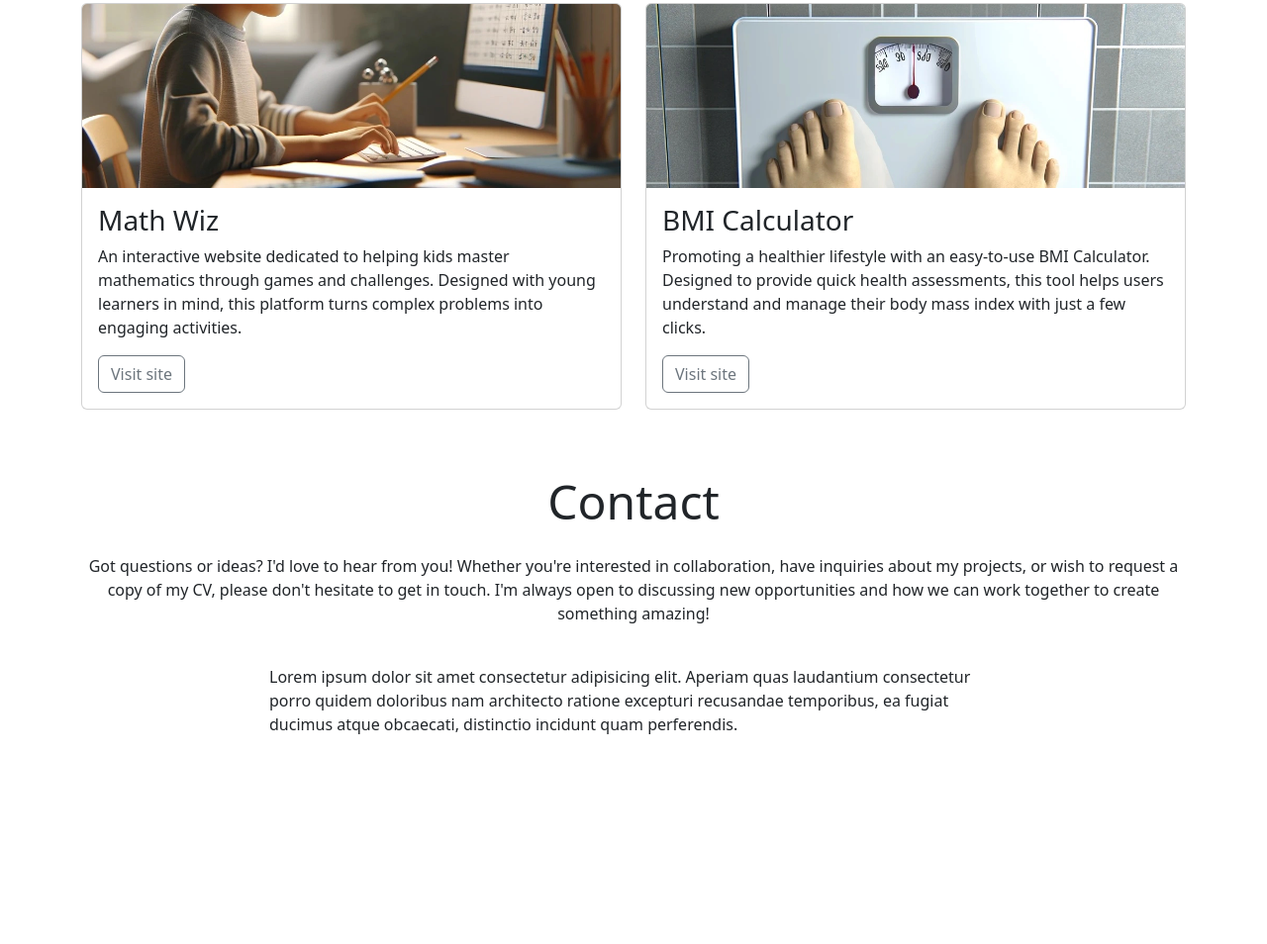
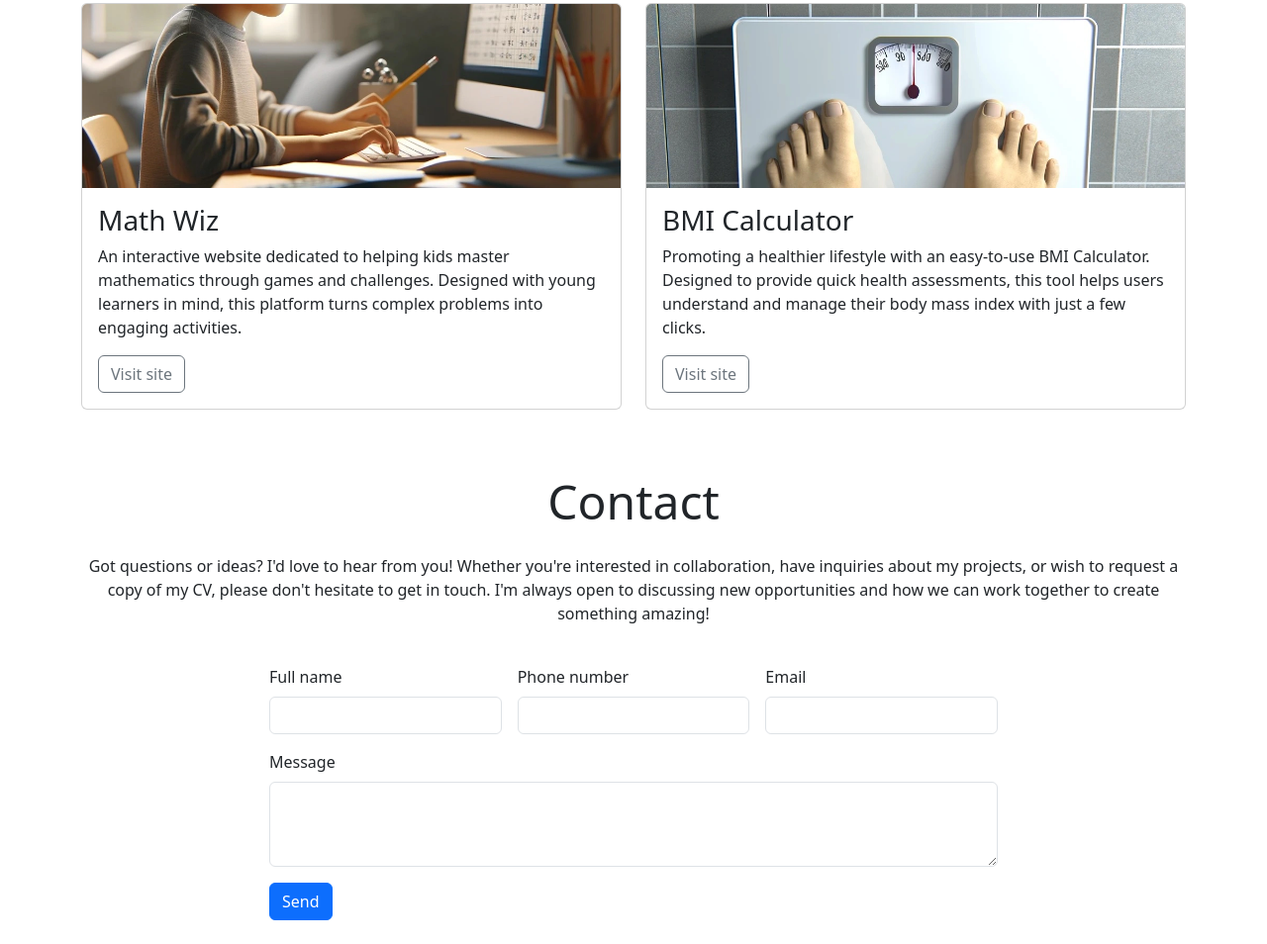
Before and after one commit to wen-l-liu/intro-to-bootstrap, a plain HTML site: page index.html in a window 1280 px wide. Shown: the part 1421-2375 px from the top of the page at 99% size. Before the commit the page ends 2165 px from the top, so only its background shows below. Drawn offline with nearby package versions, Linux system fonts and the light colour scheme.

Commit message:
Add contact form in the footer

```diff
--- a/index.html
+++ b/index.html
@@ -167,7 +167,7 @@
 
     </main>
     <!-- Contact section -->
-  <footer id="contact" class="container">
+    <footer id="contact" class="container">
         <div class="row justify-content-center">
             <div class="col-12 text-center my-4">
                 <h2 class="display-5">Contact</h2>
@@ -177,9 +177,32 @@
                     touch. I'm always open to discussing new opportunities and how we
                     can work together to create something amazing!</p>
             </div>
-            <div class="col-12 col-md-10 col-lg-8">
+            <div class="col-12 col-md-10 col-lg-8 mb-4">
                 <!-- Add your form here -->
-                Lorem ipsum dolor sit amet consectetur adipisicing elit. Aperiam quas laudantium consectetur porro quidem doloribus nam architecto ratione excepturi recusandae temporibus, ea fugiat ducimus atque obcaecati, distinctio incidunt quam perferendis.
+                <form class="row g-3">
+                    <div class="col-12 col-md-6 col-lg-4">
+                        <label for="full-name" class="form-label">Full name</label>
+                        <input type="text" class="form-control" id="full-name">
+                    </div>
+                    <div class="col-12 col-md-6 col-lg-4">
+                        <label for="phone-number" class="form-label">Phone number</label>
+                        <input type="number" class="form-control" id="phone-number">
+                    </div>
+                    <div class="col-12 col-lg-4">
+                        <label for="email" class="form-label">Email</label>
+                        <input type="email" class="form-control" id="email">
+                    </div>
+                    <div class="col-12">
+                        <label for="message" class="form-label">Message</label>
+                        <textarea class="form-control" id="message" rows="3"></textarea>
+                    </div>
+
+
+
+                    <div class="col-12">
+                        <button type="submit" class="btn btn-primary">Send</button>
+                    </div>
+                </form>
             </div>
         </div>
     </footer>
```
